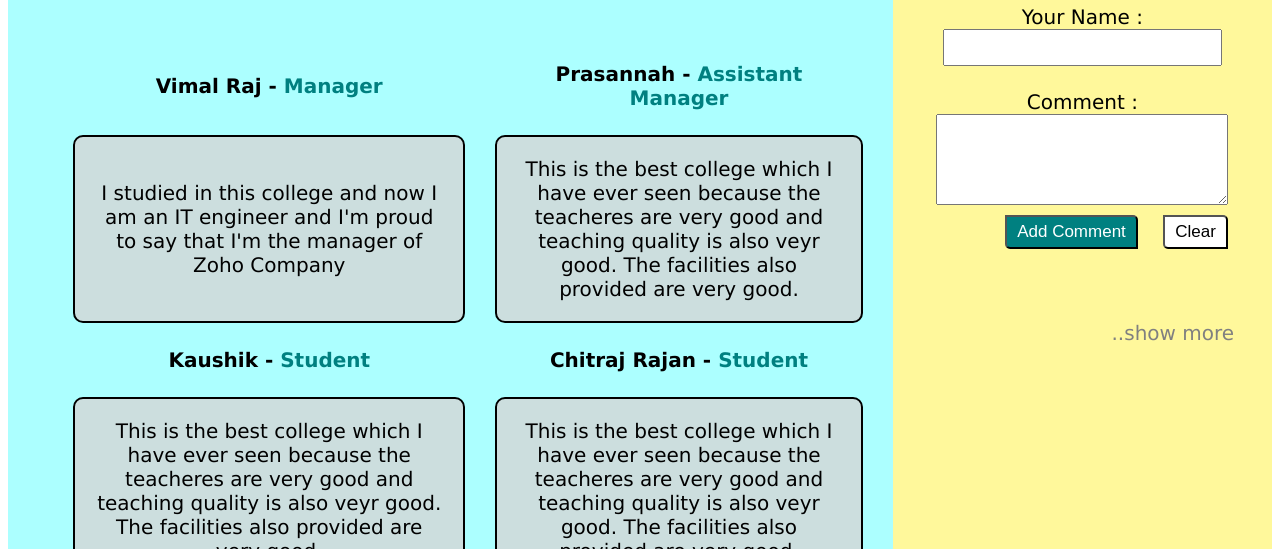
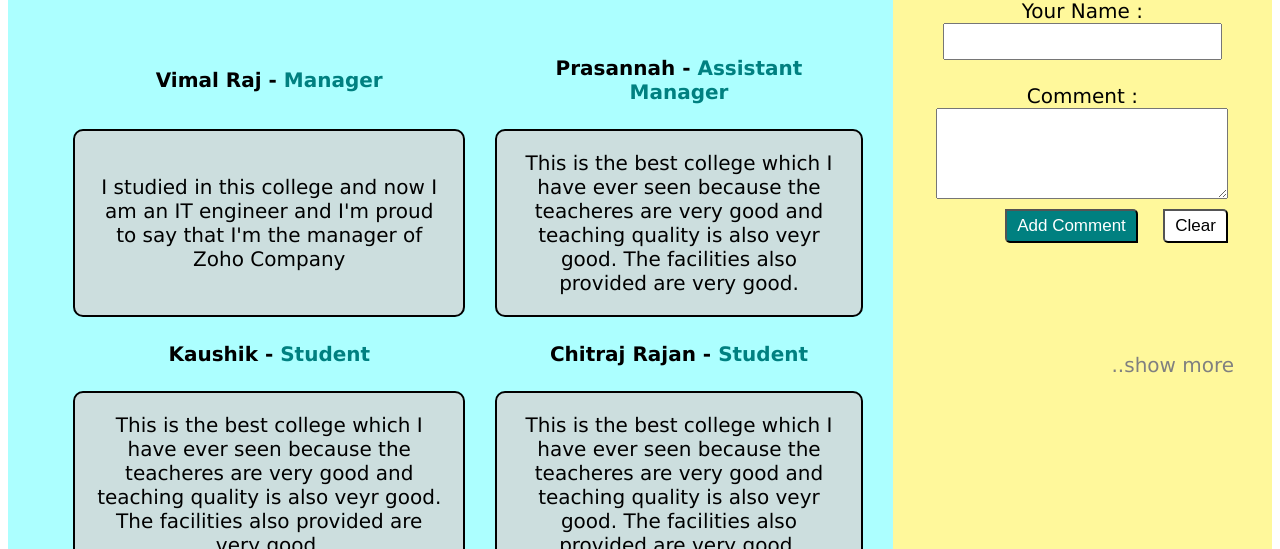
Before and after one commit to fwsa-batch2/mohammed.hasan__web_project, a plain HTML site: page pages/reviews.html in a window 1280 px wide. Shown: the part 251-800 px from the top of the page. Drawn offline with Linux system fonts and the light colour scheme.

Commit message:
Changed CSS to align items properly because of Changing OS

```diff
--- a/assets/css/achievements.css
+++ b/assets/css/achievements.css
@@ -1,6 +1,7 @@
 html {
     scroll-behavior: smooth;
 }
+
 
 body::before {
     content: "";
--- a/assets/css/reviews.css
+++ b/assets/css/reviews.css
@@ -53,7 +53,9 @@ td:hover {
 
 .reviews {
     grid-area: reviews;
+    height: 120vh;
     background-color: rgb(172, 255, 255);
+    overflow: auto;
 }
 
 .filter h3 {
@@ -151,7 +153,7 @@ input {
     color: grey;
     display: inline;
     float: right;
-    margin-right: 10%;
+    margin: 10% 10%;
     cursor: pointer;
 }
 
```
Also changed, not shown: assets/css/courses.css (+8 -8 lines), pages/reviews.html (+4 -3 lines), assets/images/poster.jpg.
